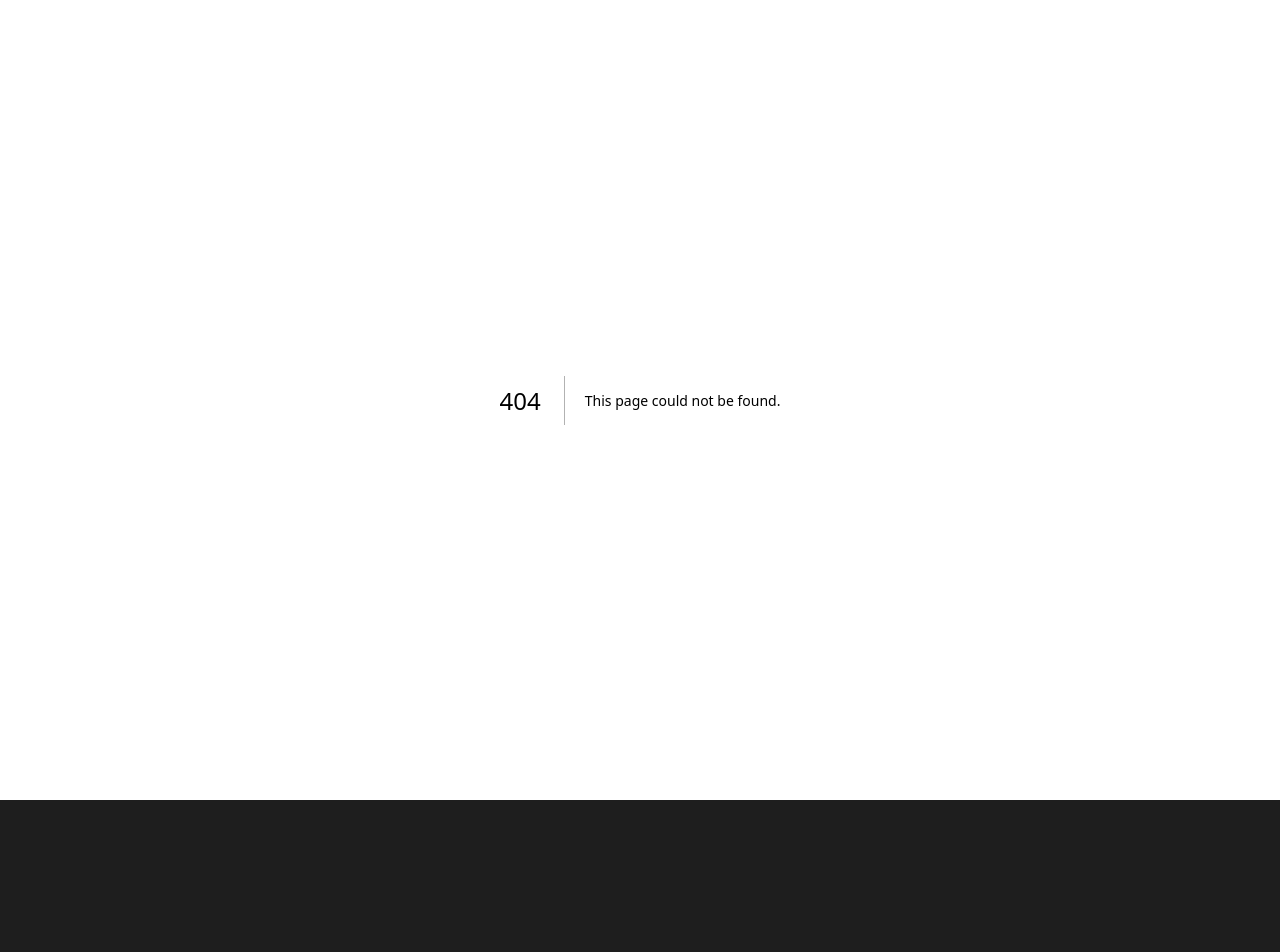
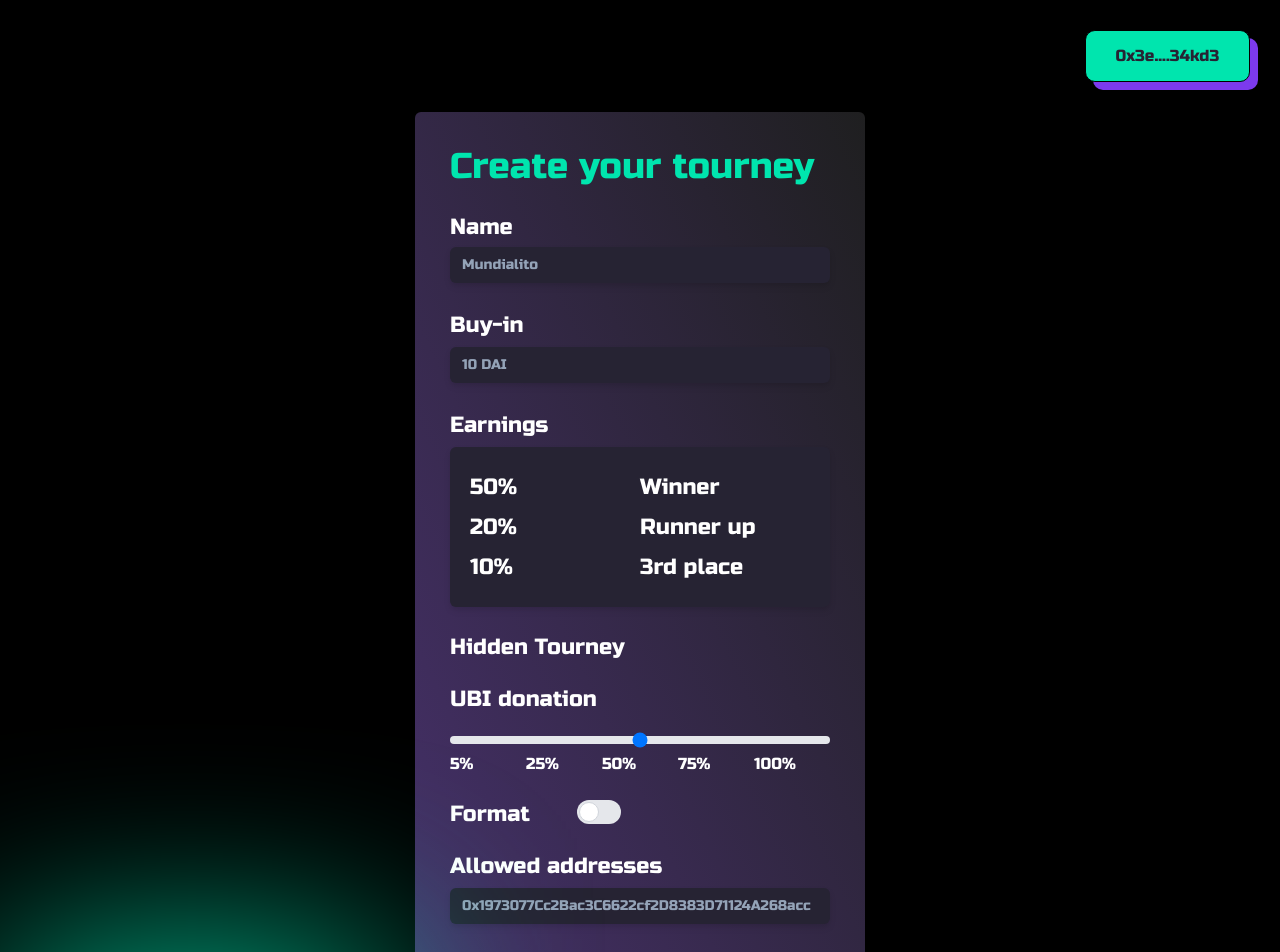
Before and after one commit to cricripagos/prode-front, a Next.js app: page /create_tournament in a window 1280 px wide. Before the commit this address had no page. Shown: the top 952 px of the page. Before the commit the page ends 800 px from the top, so only its background shows below. Built offline with nearby package versions, Linux system fonts and the light colour scheme.

Commit message:
create tournament page style

```diff
--- /dev/null
+++ b/pages/create_tournament.js
@@ -0,0 +1,70 @@
+import React from 'react';
+import Button from '@components/Button/Button';
+import Blur from '@components/Blur/Blur';
+
+function CreateTournament() {
+    return (
+        <title>Create Tournament</title>,
+        <div class="bg-black" style={{height: "100%"}}>
+            <div style={{display: "flex", justifyContent: 'right', padding: 30}}>
+                <Button style={{justifyContent: 'right'}}>0x3e....34kd3</Button>
+            </div>
+            <div className="flex justify-center h-max relative">
+                <div className="bg-gradient-to-tr from-[#48316D] to-[#1F1F20] w-[450px] h-[950px] justify-center p-[35px] rounded-md mb-[50px]">
+                    <h1 class="text-[36px] text-[#00E5AE]">Create your tourney</h1>
+                    <p className="text-[22px] font-light text-white pt-[30px]">Name</p>
+                    <input type="text" name="email" class="mt-1 px-3 py-2 mt-[10px] bg-[#262333] drop-shadow-md placeholder-slate-400 focus:outline-none focus:border-sky-500 focus:ring-sky-500 block w-full rounded-md sm:text-sm focus:ring-1" placeholder="Mundialito" />
+                    <h3 className="text-[22px] text-white pt-[30px]">Buy-in</h3>
+                    <div className='relative'>
+                        <input type="text" name="email" class="mt-1 px-3 py-2 mt-[10px] bg-[#262333] drop-shadow-md placeholder-slate-400 focus:outline-none focus:border-sky-500 focus:ring-sky-500 block w-full rounded-md sm:text-sm focus:ring-1 relative" placeholder="10 DAI">
+
+                        </input>
+
+                    </div>
+                    <h3 className="text-[22px] text-white pt-[30px]">Earnings</h3>
+                    <div className="bg-[#262333] w-full h-[160px] rounded-md mt-[10px] p-[20px] drop-shadow-md">
+                        <div class="flex grid grid-cols-2">
+                            <div className="text-[22px] font-light text-white pt-[10px] col-start-1">50%</div>
+                            <div className="text-[22px] font-light text-white pt-[10px] col-end-3">Winner</div>
+                            <div className="text-[22px] font-light text-white pt-[20px] col-start-1">20%</div>
+                            <div className="text-[22px] font-light text-white pt-[20px] col-end-3">Runner up</div>
+                            <div className="text-[22px] font-light text-white pt-[20px] col-start-1">10%</div>
+                            <div className="text-[22px] font-light text-white pt-[20px] col-start-2">3rd place</div>
+                        </div>
+                    </div>
+                    <div className="grid grid-cols-2 items-end">
+                        <div className="text-[22px] text-white pt-[30px]">Hidden Tourney</div>
+
+                    </div>
+                    <div class="grid grid-cols-5">
+                        <h3 className="col-start-1 col-span-5 text-[22px] text-white pt-[30px] pb-[10px]">UBI donation</h3>
+
+                        <input id="steps-range" type="range" min="0" max="100" value="50" step="25" class="w-full h-2 bg-gray-200 rounded-lg appearance-none cursor-pointer dark:bg-[#7C3AED] col-start-1 col-span-5 mt-[15px]" enabled/>
+
+                        <div className="col-start-1 pt-[10px]">5%</div>
+                        <div className="col-start-2 pt-[10px]">25%</div>
+                        <div className="col-start-3 pt-[10px]">50%</div>
+                        <div className="col-start-4 pt-[10px]">75%</div>
+                        <div className="col-start-5 pt-[10px]">100%</div>
+                    </div>
+                    <div className="grid grid-cols-3 items-end">
+                        <div className="text-[22px] text-white pt-[30px]">Format</div>
+                        <label for="default-toggle2" class="inline-flex relative items-center cursor-pointer">
+                            <input type="checkbox" value="" id="default-toggle2" class="sr-only peer" />
+                            <div class="w-11 h-6 bg-gray-200 peer-focus:outline-none peer-focus:ring-4 peer-focus:ring-blue-300 dark:peer-focus:ring-blue-800 rounded-full peer dark:bg-gray-700 peer-checked:after:translate-x-full peer-checked:after:border-white after:content-[''] after:absolute after:top-[2px] after:left-[2px] after:bg-white after:border-gray-300 after:border after:rounded-full after:h-5 after:w-5 after:transition-all dark:border-gray-600 peer-checked:bg-[#E4168F]"></div>
+                        </label>
+                    </div>
+                    <h3 className="text-[22px] text-white pt-[30px]">Allowed addresses</h3>
+                    <input type="text" name="email" class="mt-1 px-3 py-2 mt-[10px] bg-[#262333] drop-shadow-md placeholder-slate-400 focus:outline-none focus:border-sky-500 focus:ring-sky-500 block w-full rounded-md sm:text-sm focus:ring-1" placeholder="0x1973077Cc2Bac3C6622cf2D8383D71124A268acc" />
+                    <div style={{display: "flex", justifyContent: 'center'}}>
+                        <Button style={{justifyContent: 'center', margin:30}}>Launch</Button>
+                    </div>
+                </div>
+                <Blur className="absolute bottom-0 left-0" />
+            </div>
+
+        </div>
+    )
+  }
+
+  export default CreateTournament
```
